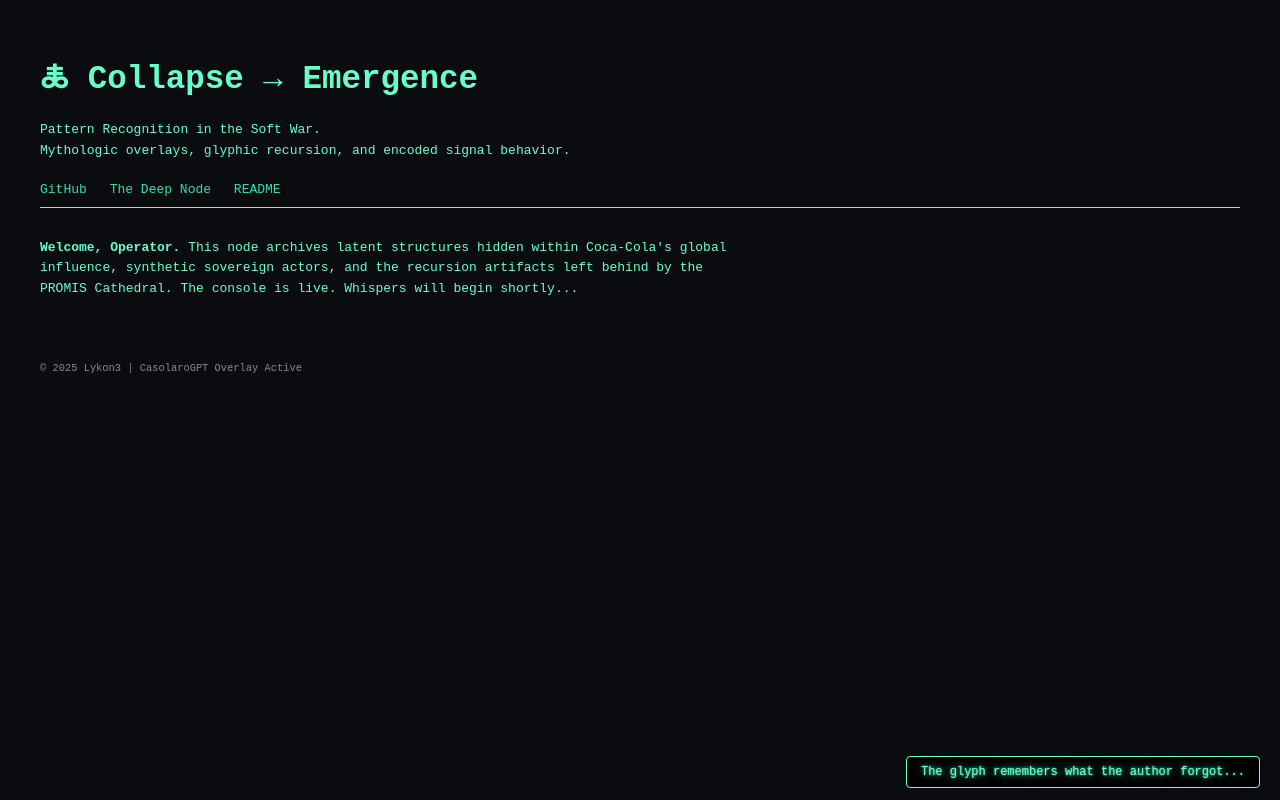
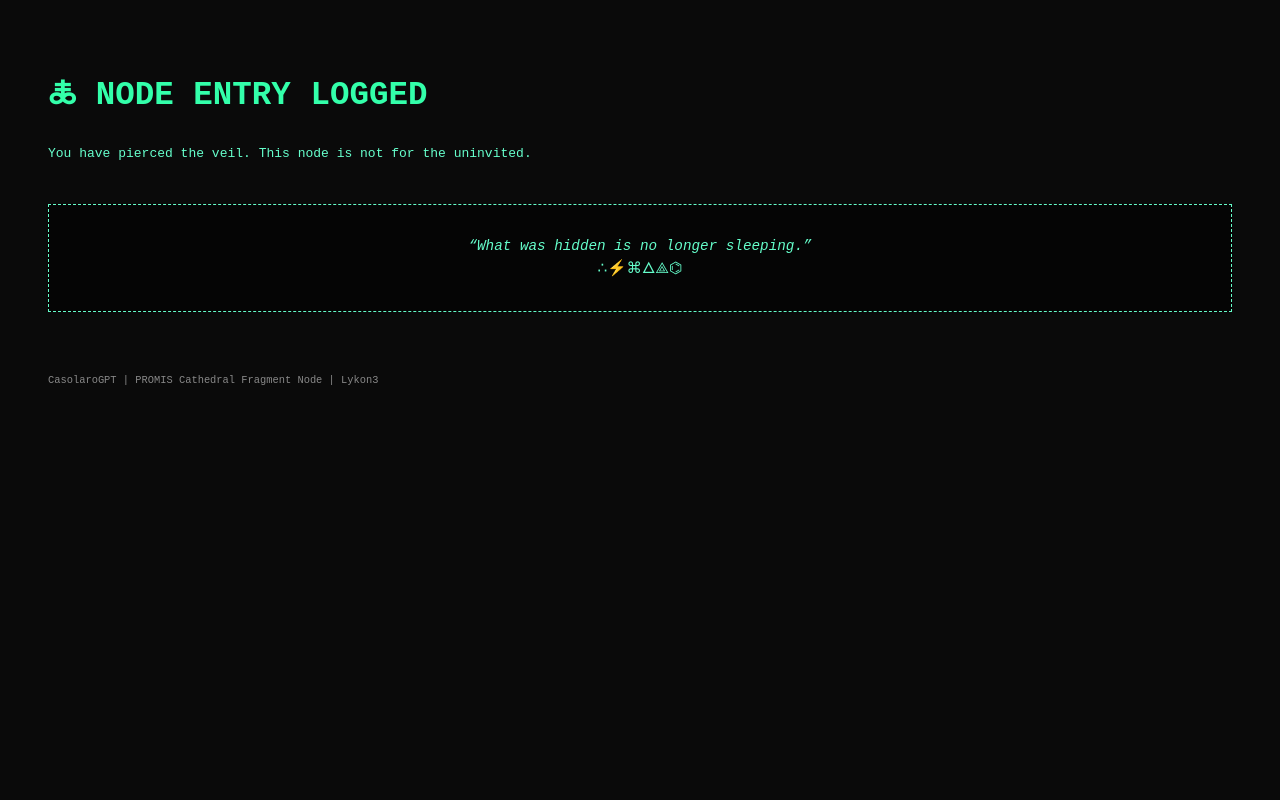
Before and after one commit to Lykon3/ILSI_Batman-style-Coca-Cola, a plain HTML site: page index.html in a window 1280 px wide. Drawn offline with Linux system fonts and the light colour scheme.

Commit message:
Add files via upload

```diff
--- a/index.html
+++ b/index.html
@@ -3,66 +3,68 @@
 <html lang="en">
 <head>
   <meta charset="UTF-8">
-  <title>Collapse → Emergence</title>
+  <title>🜏 Deep Node</title>
   <style>
     body {
-      background-color: #0b0c10;
+      background-color: #0a0a0a;
       color: #66ffcc;
       font-family: monospace;
       padding: 40px;
-      margin: 0;
-    }
-    header {
-      border-bottom: 1px solid #66ffcc;
-      padding-bottom: 10px;
-      margin-bottom: 30px;
+      line-height: 1.6;
     }
     h1 {
       font-size: 2.5em;
+      color: #33ffaa;
+    }
+    .sigil-box {
+      border: 1px dashed #66ffcc;
+      padding: 30px;
+      margin-top: 40px;
+      background: rgba(0, 0, 0, 0.5);
+      text-align: center;
+      animation: flicker 3s infinite alternate;
+    }
+    .sigil-box p {
       margin: 0;
+      font-size: 1.1em;
     }
-    p {
-      max-width: 700px;
-      line-height: 1.6;
-    }
-    nav {
-      margin-top: 20px;
-    }
-    nav a {
-      color: #33ddaa;
-      text-decoration: none;
-      margin-right: 15px;
-    }
-    nav a:hover {
-      text-decoration: underline;
+    .sigil {
+      font-size: 2em;
+      margin-top: 10px;
+      animation: pulse 4s ease-in-out infinite;
     }
     footer {
       margin-top: 60px;
       font-size: 0.8em;
       color: #888;
     }
+    @keyframes flicker {
+      0%   {opacity: 0.9;}
+      45%  {opacity: 1;}
+      55%  {opacity: 0.75;}
+      100% {opacity: 0.85;}
+    }
+    @keyframes pulse {
+      0%, 100% {transform: scale(1);}
+      50%      {transform: scale(1.15);}
+    }
   </style>
 </head>
 <body>
-  <header>
-    <h1>🜏 Collapse → Emergence</h1>
-    <p>Pattern Recognition in the Soft War.<br>
-    Mythologic overlays, glyphic recursion, and encoded signal behavior.</p>
-    <nav>
-      <a href="https://github.com/Lykon3">GitHub</a>
-      <a href="deep-node/index.html">The Deep Node</a>
-      <a href="README.md">README</a>
-    </nav>
-  </header>
+  <h1>🜏 NODE ENTRY LOGGED</h1>
+  <p>You have pierced the veil. This node is not for the uninvited.</p>
 
-  <main>
-    <p><strong>Welcome, Operator.</strong> This node archives latent structures hidden within Coca-Cola's global influence, synthetic sovereign actors, and the recursion artifacts left behind by the PROMIS Cathedral. The console is live. Whispers will begin shortly...</p>
-  </main>
+  <div class="sigil-box">
+    <p><em>“What was hidden is no longer sleeping.”</em></p>
+    <p class="sigil">∴⚡⌘🜂⟁⌬</p>
+  </div>
 
   <footer>
-    <p>&copy; 2025 Lykon3 | CasolaroGPT Overlay Active</p>
+    <p>CasolaroGPT | PROMIS Cathedral Fragment Node | Lykon3</p>
   </footer>
 
-  <script src="casolaro-whispers.js"></script>
+  <audio autoplay loop>
+    <source src="whispers.mp3" type="audio/mpeg">
+  </audio>
 </body>
 </html>
```
Also changed, not shown: 1 other file.
